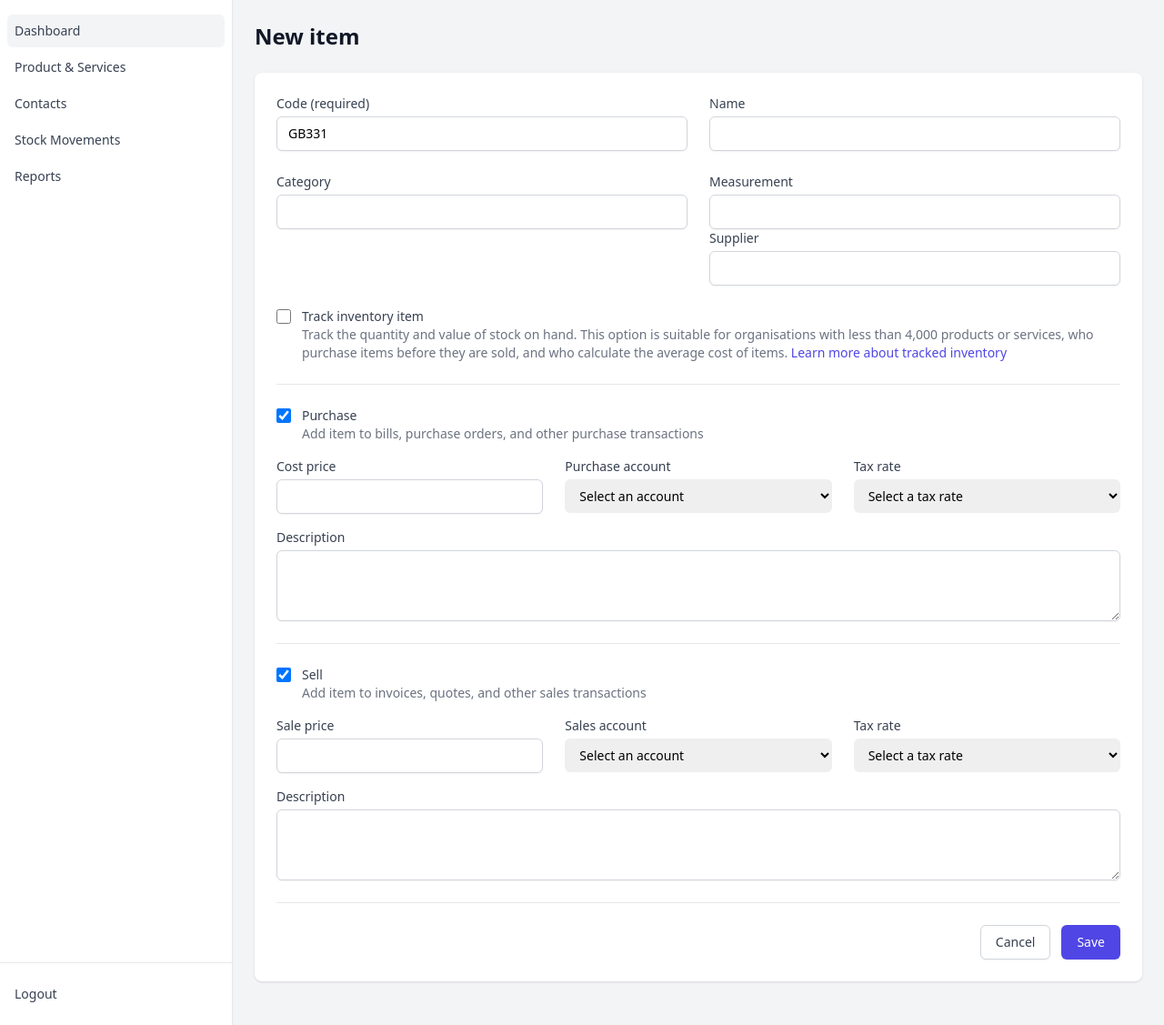
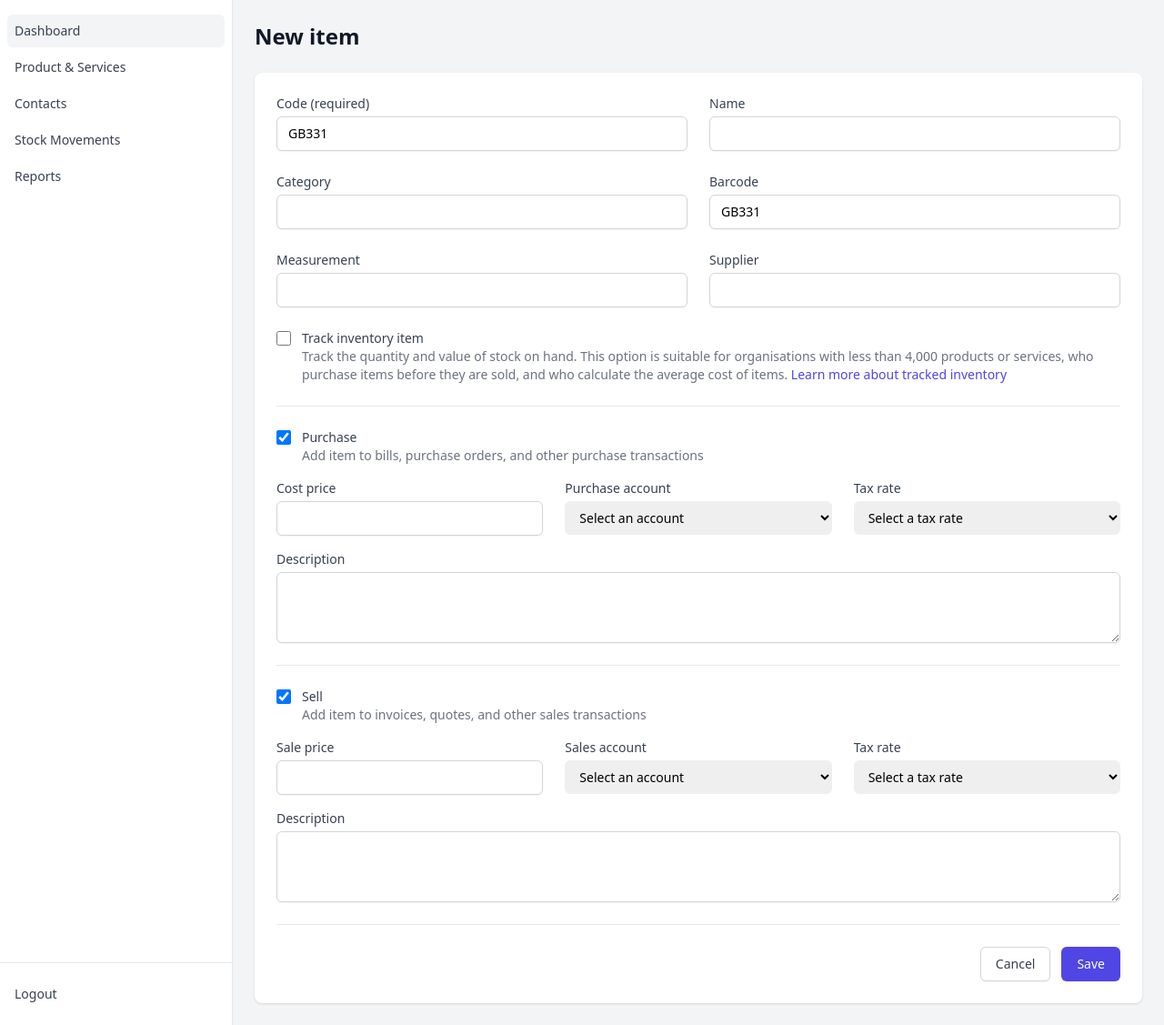
Before and after one commit to joeygracesabusido/inventory_management_project, a FastAPI app: page /new_item in a window 1280 px wide. Shown: the part 64-1191 px from the top of the page at 91% size. Run offline with FastAPI, Linux system fonts and the light colour scheme; parts of the project's set-up code (start-up, migrations or seed data) failed here and were passed over; some libraries are stand-ins or nearby versions.

Commit message:
09.25.2025 3:35 PM

```diff
--- a/backend/app/schemas/item.py
+++ b/backend/app/schemas/item.py
@@ -10,6 +10,7 @@ class ItemType:
     name: Optional[str] = None
     category: Optional[str] = None
     measurement: Optional[str] = None
+    barcode: Optional[str] = None
     supplier: Optional[str] = None
     track_inventory: bool
     purchase: bool
@@ -33,6 +34,7 @@ class ItemCreate:
     name: Optional[str] = None
     category: Optional[str] = None
     measurement: Optional[str] = None
+    barcode: Optional[str] = None
     supplier: Optional[str] = None
     trackInventory: bool = False
     purchase: bool = False
--- a/backend/app/static/js/new_item.js
+++ b/backend/app/static/js/new_item.js
@@ -213,6 +213,7 @@ document.addEventListener('DOMContentLoaded', () => {
             name: formData.get('name'),
             category: formData.get('category'),
             measurement: formData.get('measurement'),
+            barcode: formData.get('barcode'),
             supplier: formData.get('contacts'),
             costPrice: parseFloat(formData.get('cost_price')),
             salePrice: parseFloat(formData.get('sale_price')),
--- a/backend/app/templates/new_item.html
+++ b/backend/app/templates/new_item.html
@@ -31,10 +31,21 @@
                 </div>
             </div>
 
+            <div>
+                <label for="code" class="block text-sm font-medium text-gray-700">Barcode</label>
+                <input type="text" name="code" id="code" class="mt-1 block w-full border border-gray-300 rounded-md shadow-sm py-2 px-3 focus:outline-none focus:ring-indigo-500 focus:border-indigo-500 sm:text-sm" value="GB331">
+            </div>
+
 
             <div>
                 <label for="name" class="block text-sm font-medium text-gray-700">Measurement</label>
                 <input type="text" name="measurement" id="contact-measurement" class="mt-1 block w-full border border-gray-300 rounded-md shadow-sm py-2 px-3 focus:outline-none focus:ring-indigo-500 focus:border-indigo-500 sm:text-sm">
+
+
+            </div>
+
+
+            <div>
 
                 <label for="contacts" class="block text-sm font-medium text-gray-700">Supplier</label>
                 <div class="relative">
--- a/backend/app/views/item.py
+++ b/backend/app/views/item.py
@@ -10,6 +10,7 @@ class Mutation():
     @strawberry.mutation
     async def add_item(self, item_data: ItemCreate, info: Info) -> ItemType:
         user = get_user_from_info(info)
+        print(user)
         if not user:
             raise Exception("Not authenticated")
 
@@ -17,7 +18,7 @@ class Mutation():
         if user_id is None:
             raise Exception("Authenticated user has no id")
 
-        item_data.user = user_id
+        item_data.user = user['email']
         new_item = await create_item(item_data)
 
         return ItemType(
@@ -26,6 +27,7 @@ class Mutation():
             name=new_item.get("name"),
             category=new_item.get("category"),
             measurement=new_item.get("measurement"),
+            barcode=new_item.get("barcode"),
             supplier=new_item.get("supplier"),
             track_inventory=new_item["track_inventory"],
             purchase=new_item["purchase"],
```
Also changed, not shown: backend/app/crud/item.py (+9 -0 lines).
